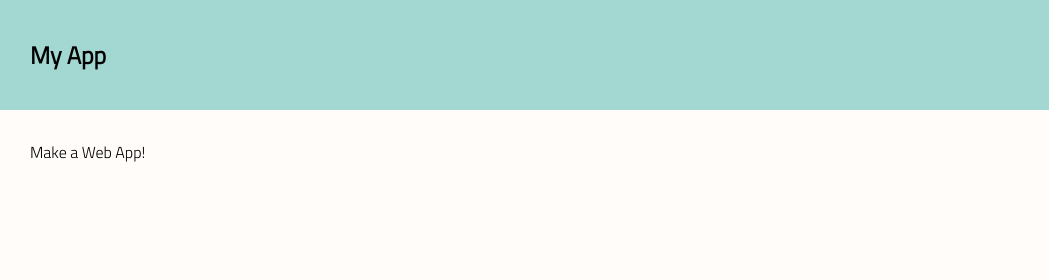
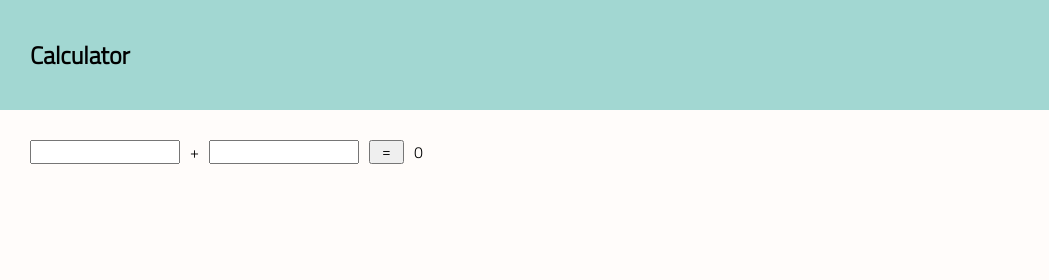
Before and after one commit to jlaurentpdx/LAB-04-calculator, a plain HTML site: page index.html in a window 1280 px wide. Shown: the top 280 px of the page, 0-1049 px from the left. Drawn offline with Linux system fonts and the light colour scheme.

Commit message:
Created UI for add

```diff
--- a/index.html
+++ b/index.html
@@ -8,18 +8,29 @@
     <link href="https://fonts.googleapis.com/css2?family=Titillium+Web:wght@300&display=swap" rel="stylesheet">
     <link rel="stylesheet" href="./styles/reset.css">
     <link rel="stylesheet" href="./styles/styles.css">
-    <title>My App</title>
+    <title>Calculator Web App</title>
 </head>
 
 <body>
     <header>
-        <h1>My App</h1>
+        <h1>Calculator</h1>
         <img src="assets/big-logo.png" />
     </header>
-
     <main>
 
-        Make a Web App!
+        <section id= "calculator">
+            <input type="number" id="num-input-1">
+            <!-- <select name="operator" id="operator">
+                <option value="add">+</option>
+                <option value="subtract">-</option>
+                <option value="multiply">x</option>
+                <option value="divide">÷</option>
+            </select> -->
+            <p id="temp-operator-add">+</p>
+            <input type="number" id="num-input-2">
+            <button id="equals">=</button>
+            <span id="result">0</span>
+        </section>
 
     </main>
 
--- a/styles/styles.css
+++ b/styles/styles.css
@@ -8,6 +8,14 @@ body {
 
 main {
     padding: 30px;
+    display: grid;
+    grid-template-columns: 150px auto 150px 35px 1fr;
+    grid-auto-rows: min-content;
+    grid-gap: 10px;
+}
+
+section {
+    display: contents;
 }
 
 header {
```
Also changed, not shown: calculations.js (added, +17 -0 lines).
